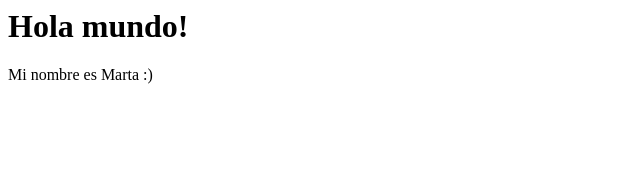
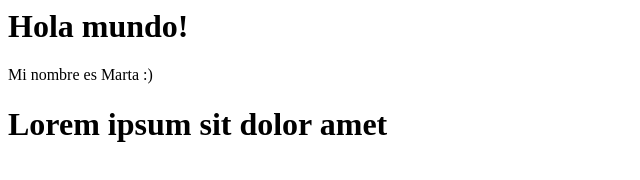
Before and after one commit to msastreharo/mi-primer-proyecto, a plain HTML site: page index.html in a window 1280 px wide. Shown: the whole page, without its empty margins (0-640 px from the left). Drawn offline with Linux system fonts and the light colour scheme.

Commit message:
Añadida tercera línea del index.html

```diff
--- a/index.html
+++ b/index.html
@@ -1,3 +1,5 @@
 <h1>Hola mundo!</h1>
 
 <p>Mi nombre es Marta :)</p>
+
+<h1>Lorem ipsum sit dolor amet</h1>
```
